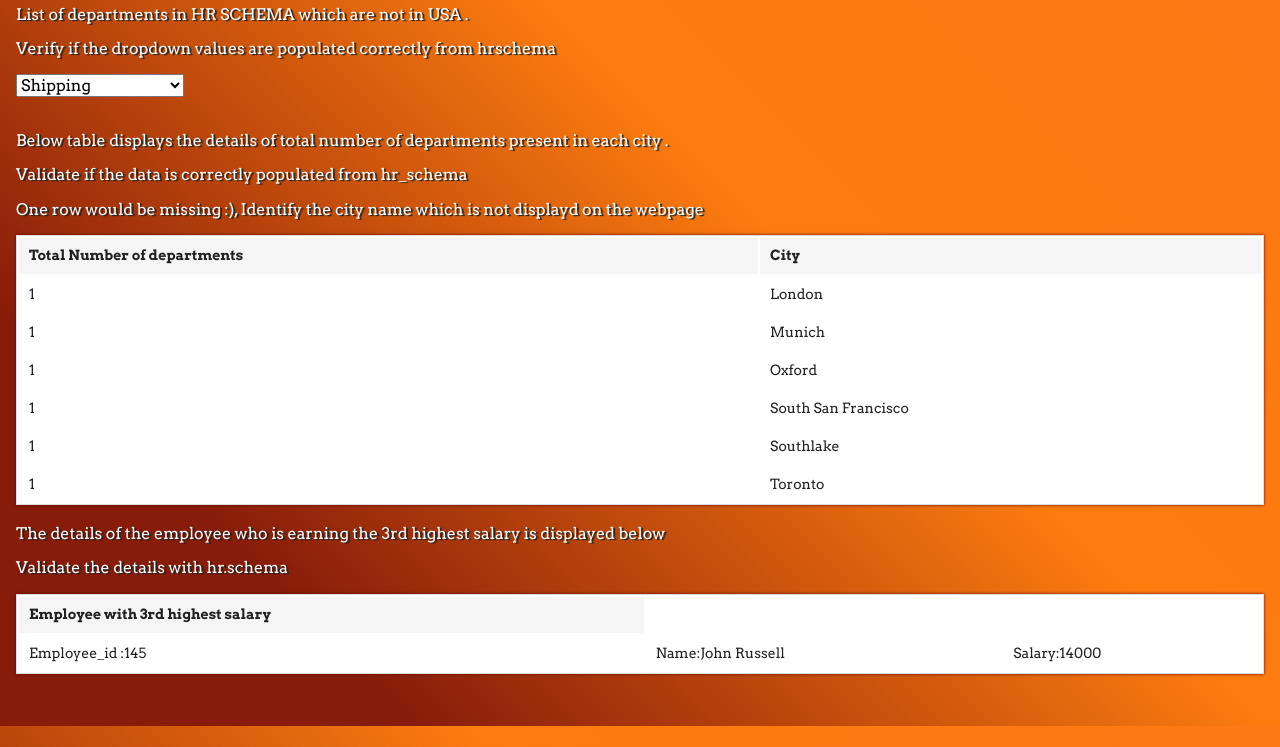
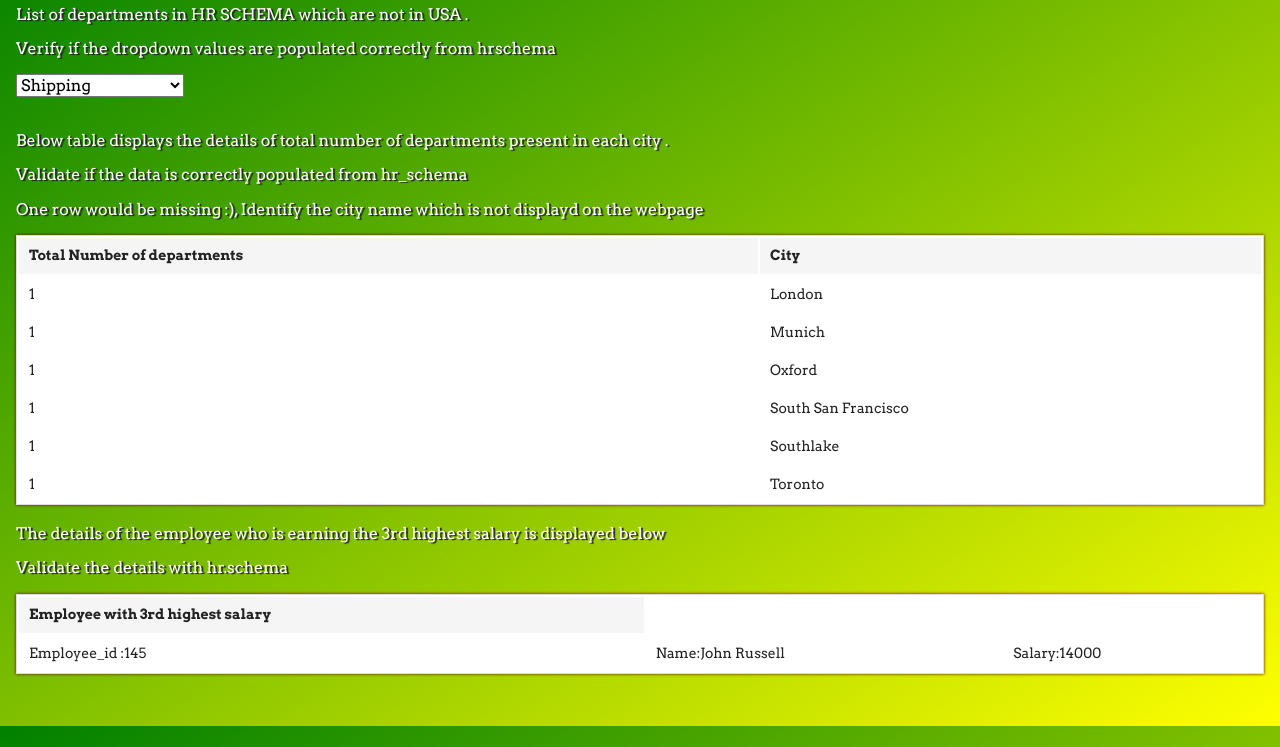
Before and after one commit to nandinivijay/table, a plain HTML site: page adaptable-js/dist/index.html in a window 1280 px wide. Shown: the part 74-821 px from the top of the page. Drawn offline with nearby package versions, Linux system fonts and the light colour scheme.

Commit message:
color change

```diff
--- a/adaptable-js/dist/style.css
+++ b/adaptable-js/dist/style.css
@@ -71,7 +71,7 @@ body {
   color: #fff;
   background: #871c0a;
   /* Old browsers */
-  background: linear-gradient(45deg, #871c0a 20%, #fc7c0f 61%, #fd7914 100%);
+  background: linear-gradient(to bottom right, green, yellow);
   background-size: cover;
 }
 
```
